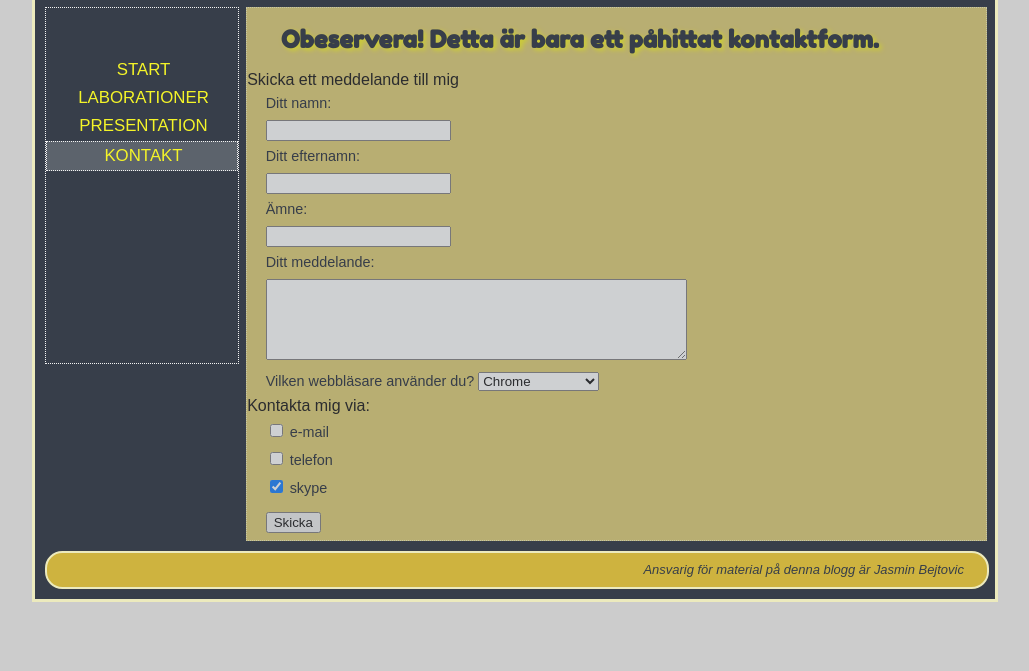
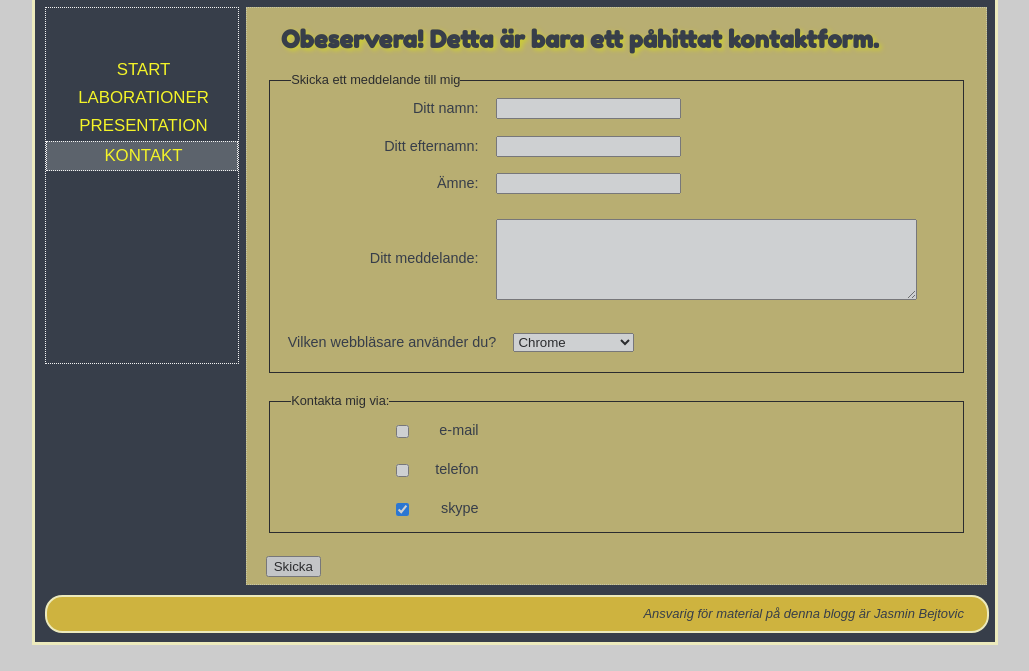
Before and after one commit to Bejta/1ik415-laborationer, a plain HTML site: page pages/kontakt.html in a window 1280 px wide. Shown: the part 268-939 px from the top of the page, without its empty margins (125-1154 px from the left). Before the commit the page ends 895 px from the top, so only its background shows below. Drawn offline with Linux system fonts and the light colour scheme.

Commit message:
Uppgift 3.1. - Style on contact form

```diff
--- a/css/style.css
+++ b/css/style.css
@@ -63,7 +63,6 @@ body {
 h{
     color:#121B2A;
     padding-left:10%;
-    padding-top:5%;
     font-family: 'Fredoka One', cursive;
 }
 ul,dl,ol{
@@ -345,3 +344,42 @@ td{
    text-align:center;
    vertical-align:middle;
 }
+
+fieldset{
+    margin:3%;
+    border-style:solid;
+    border-width:0.05em;
+}
+#2{
+    text-align:left;
+}
+legend{
+    margin-left:3%;
+    font-size:0.8em;
+}
+label{
+    display: inline-block;
+    text-align: right;
+    width:25%;
+    padding-right:2%;
+    margin-left:4%;
+    margin-top:1%;
+    margin-bottom:1%;
+}
+textarea{
+    display: inline-block;
+    margin-top:2%;
+    margin-bottom:2%;
+}
+input[type=checkbox]{
+    vertical-align: middle;
+    margin-left: 50%;
+    float:left;
+    text-align:left;
+}
+#dropdownbox{
+    margin:2%;
+}
+#area{
+    vertical-align:middle;
+}
--- a/pages/kontakt.html
+++ b/pages/kontakt.html
@@ -26,17 +26,17 @@
         <form  id="form1" action="http://voyager.lnu.se/tekinet/kurser/dtt/wp_webbintro/form.php" method="POST">
             <fieldset id="1">
                 <legend>Skicka ett meddelande till mig</legend>
-                <p><label for="textboxName">Ditt namn:</label></p>
-                <p><input type="text" id="textboxName" name="Name" maxlength="15"></p>
-                <p><label for="Surname">Ditt efternamn:</label></p>
-                <p><input type="text" id="Surname" name="Surname" maxlength="15"></p>
-                <p><label for="Subject">Ämne:</label></p>
-                <p><input type="text" id="Subject" name="Subject" maxlength="15"></p>
-                <p><label for="area">Ditt meddelande:</label></p>
-                <p><textarea cols="50" rows="5" maxlength="250" name="Message" id="area"></textarea></p>
+                <p><label for="textboxName">Ditt namn:</label>
+                <input type="text" id="textboxName" name="Name" maxlength="15"></p>
+                <p><label for="Surname">Ditt efternamn:</label>
+                <input type="text" id="Surname" name="Surname" maxlength="15"></p>
+                <p><label for="Subject">Ämne:</label>
+                <input type="text" id="Subject" name="Subject" maxlength="15"></p>
+                <p><label for="area">Ditt meddelande:</label>
+                <textarea cols="50" rows="5" maxlength="250" name="Message" id="area"></textarea></p>
 
                 <p>Vilken webbläsare använder du?
-                <select id="checkbox" name="Browser">
+                <select id="dropdownbox" name="Browser">
                    <option value="ie" id="browser1">Internet Explorer</option>
                    <option value="chrome" id="browser2" selected>Chrome</option>
                    <option value="firefox" id="browser3">Firefox</option>
@@ -48,9 +48,9 @@
 
             <fieldset id="2">
                 <legend>Kontakta mig via:</legend>
-                  <p><label for="mail"> <input type="checkbox" name="kontakt[]" value="mail"> e-mail </label></p>
-                  <p><label for="telefon"> <input type="checkbox" name="kontakt[]" value="telefon"> telefon </label></p>
-                  <p><label for="skype"> <input type="checkbox" name="kontakt[]" value="skype" checked> skype</label></p>
+                  <p><label for="mail"> <input id="mail" type="checkbox" name="kontakt[]" value="mail"> e-mail </label></p>
+                  <p><label for="telefon"> <input id="telefon" type="checkbox" name="kontakt[]" value="telefon"> telefon </label></p>
+                  <p><label for="skype"> <input id="skype" type="checkbox" name="kontakt[]" value="skype" checked> skype</label></p>
             </fieldset>
 
             <p><input type=submit value="Skicka"></p>
```
